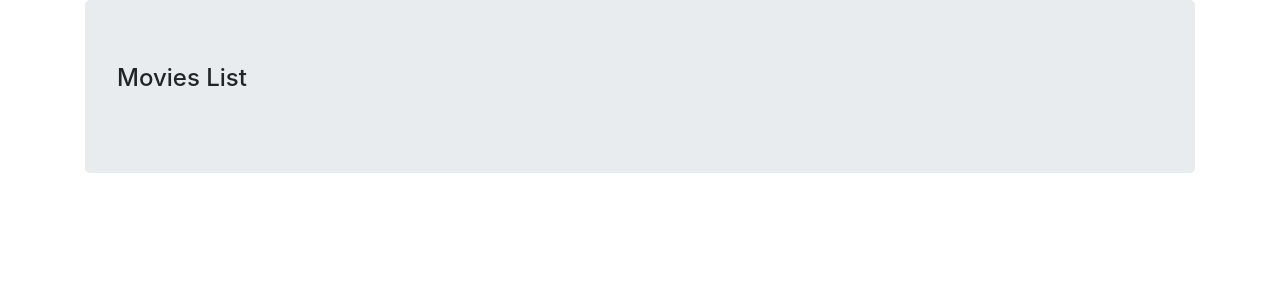
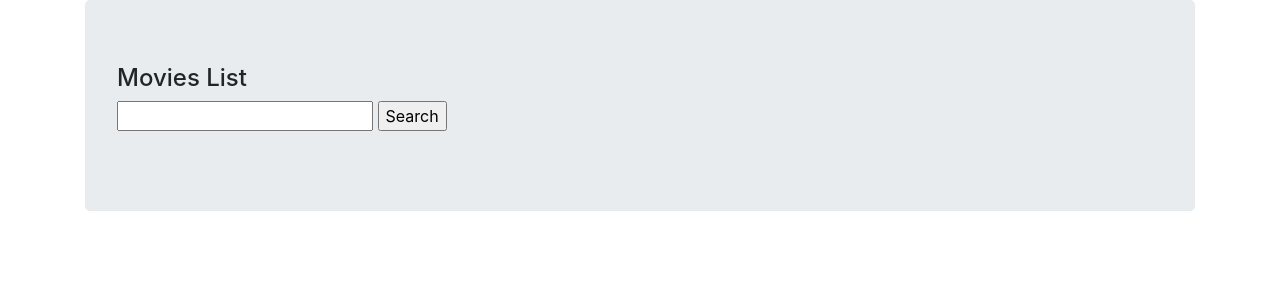
Before and after one commit to Lafaiet/pythonbackend11, a Django app: page /movies/ in a window 1280 px wide. Shown: the part 80-380 px from the top of the page. Run offline with Django 4.2, Linux system fonts and the light colour scheme; data that the repository does not hold is empty; some libraries are stand-ins or nearby versions.

Commit message:
adding movie search functionality

```diff
--- a/mymovies/viewer/templates/movies.html
+++ b/mymovies/viewer/templates/movies.html
@@ -2,6 +2,13 @@
 
 
 {% block content %}
+
+    <form method="get">
+        <input type="text" name="search">
+
+        <input type="submit" value="Search">
+    </form>
+
     <ul>
 
       {% for m in movies %}
--- a/mymovies/viewer/views.py
+++ b/mymovies/viewer/views.py
@@ -87,6 +87,18 @@ class MoviesList(ListView):
 
         return context
 
+    def get_queryset(self):
+        movies = Movie.objects.all()
+
+        search = self.request.GET.get('search')
+
+        if search is None:
+            return movies
+
+        filtered_movies = movies.filter(title__contains=search)
+
+        return filtered_movies
+
 
 class MovieDetail(DetailView):
     template_name = 'detail_movie.html'
```
